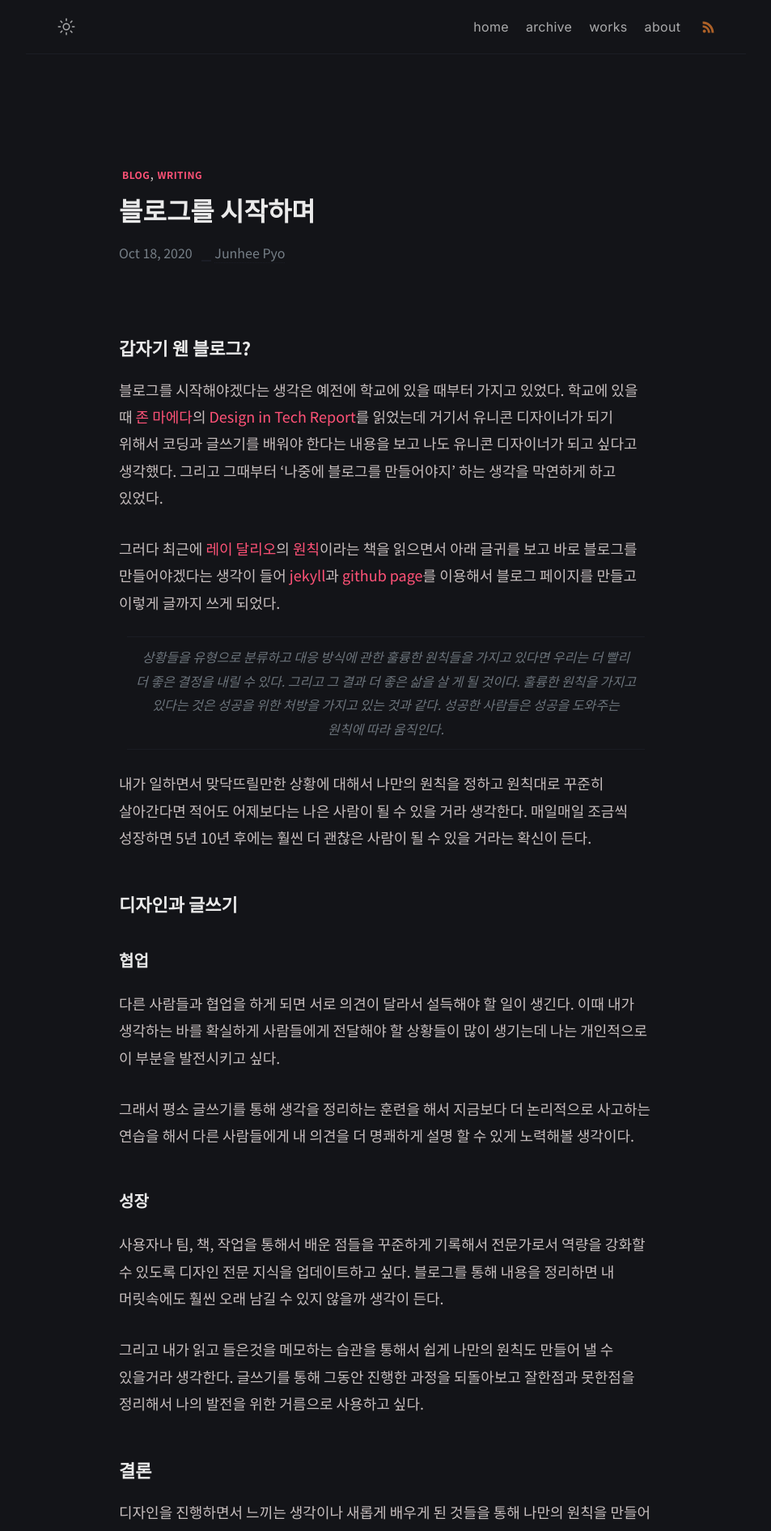
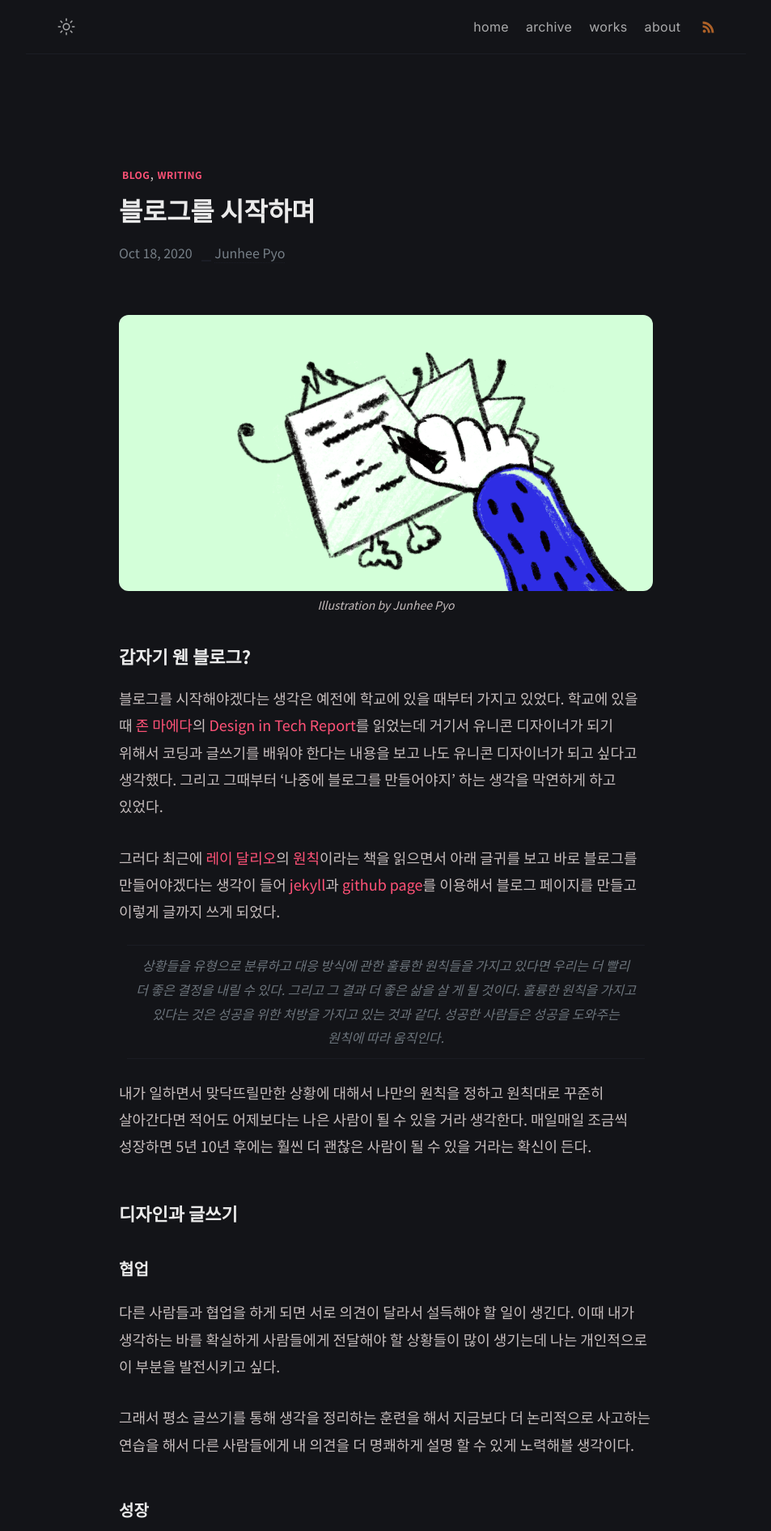
Before and after one commit to Junhee-p/junhee-p.github.io, a Jekyll site: the page built from _posts/start-blog/2020-10-18-블로그를-시작하며.md, in a window 1280 px wide. Shown: the top 1891 px of the page at 81% size, without its empty margins (163-1116 px from the left). Built offline with Jekyll 4.4.1, drawn with Linux system fonts in a browser that asks for light colours; some of the changed text lies outside the part shown.

Commit message:
블로그를 시작하며 이미지 추가

```diff
--- a/_config.yml
+++ b/_config.yml
@@ -21,8 +21,8 @@ author:
   avatar: /assets/img/img_profile_jay.png # change with your own avatar
 
 # URL settings
-url: "https://junhee-p.github.io" #
-baseurl: /
+url: https://junhee-p.github.io
+baseurl:
 permalink: /:title/
 google_analytics: G-3FTXZ15FD8
 fb_appid:
--- a/_includes/footer.html
+++ b/_includes/footer.html
@@ -1,18 +1,24 @@
 <footer class="footer">
-  <a class="footer_item" href="javascript::void(0)">resume</a>
+  <a class="footer_item" href="/thanks">ack.</a>
+  <a class="footer_item" href="/resume">resume</a>
   <a class="footer_item" href="/feed.xml">rss</a>
   <span class="footer_item">&copy; {{ site.time | date: "%Y" }}</span>
+  <small class="footer_theme-copyright">
+    <a
+      href="https://github.com/piharpi/jekyll-klise"
+      target="_blank"
+      rel="noreferrer noopener"
+      >klisé</a
+    >
+    theme on
+    <a href="https://jekyllrb.com" target="_blank" rel="noreferrer noopener"
+      >jekyll</a
+    >
+  </small>
 </footer>
 <script src="/assets/js/main.js" defer="defer"></script>
-
-{%- if page.google_analytics -%}
-<!-- Global site tag (gtag.js) - Google Analytics -->
-<script async src="https://www.googletagmanager.com/gtag/js?id=G-3FTXZ15FD8"></script>
+<script src="/assets/js/galite.js"></script>
 <script>
-  window.dataLayer = window.dataLayer || [];
-  function gtag(){dataLayer.push(arguments);}
-  gtag('js', new Date());
-
-  gtag('config', 'G-3FTXZ15FD8');
+  var galite = galite || {};
+  galite.UA = "{{ site.google_analytics }}";
 </script>
-{%- endif -%}
--- a/_includes/header.html
+++ b/_includes/header.html
@@ -168,6 +168,7 @@
     window.dataLayer = window.dataLayer || [];
     function gtag(){dataLayer.push(arguments);}
     gtag('js', new Date());
+
     gtag('config', 'G-3FTXZ15FD8');
   </script>
 </head>
--- a/_posts/블로그를-시작하며/2020-10-18-블로그를-시작하며.md
+++ b/_posts/start-blog/2020-10-18-블로그를-시작하며.md
@@ -3,7 +3,12 @@ layout: post
 title:  "블로그를 시작하며"
 date:   2020-10-18 19:24:20 +07:00
 tags: [blog, writing]
+image: "/assets/img/20-10-18/img-hero__start-blog.png"
 ---
+<figure>
+    <img class="img-hero" src="{{ page.image }}" alt="Writing Blog">
+    <figcaption>Illustration by Junhee Pyo</figcaption>
+</figure>
 ## 갑자기 웬 블로그?
 블로그를 시작해야겠다는 생각은 예전에 학교에 있을 때부터 가지고 있었다. 학교에 있을 때 [존 마에다](https://en.wikipedia.org/wiki/John_Maeda)의 [Design in Tech Report](https://designintech.report/2017/03/11/design-in-tech-report-2017/)를 읽었는데 거기서 유니콘 디자이너가 되기 위해서 코딩과 글쓰기를 배워야 한다는 내용을 보고 나도 유니콘 디자이너가 되고 싶다고 생각했다. 그리고 그때부터 ‘나중에 블로그를 만들어야지’ 하는 생각을 막연하게 하고 있었다.
 
--- a/_sass/klise/_post.scss
+++ b/_sass/klise/_post.scss
@@ -191,6 +191,10 @@
   h6 {
     @include relative-font-size(0.875);
   }
+
+  .img-hero {
+    border-radius: 12px;
+  }
 }
 
 .post-nav {
--- a/_sass/main.scss
+++ b/_sass/main.scss
@@ -9,10 +9,10 @@ $small-font-size: $base-font-size * 0.875;
 $base-line-height: 1.85;
 
 // Font weight
-// $light-weight: 300; // uncomment if necessary
+$light-weight: 300;
 $normal-weight: 400;
 $bold-weight: 700;
-// $black-weight: 900; // uncomment if necessary
+$black-weight: 900;
 
 //Light Colors
 $text-base-color: #434648;
```
Also changed, not shown: assets/img/20-10-18/img-hero__start-blog.png (added), 11 other files.
